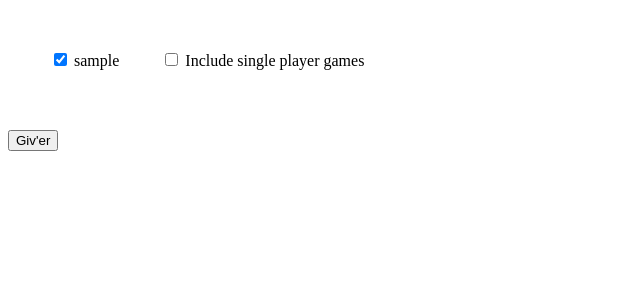
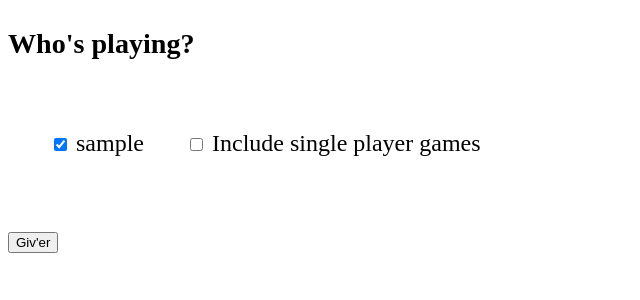
Before and after one commit to eniklas/gamatrix, a Flask app: template templates/index.html in a window 1280 px wide. Shown: the top 300 px of the page, without its empty margins (0-640 px from the left). Run offline with Flask 2, Linux system fonts and the light colour scheme; the template is opened without the code that fills it: most values are stand-ins (such as "Sample title", 1, 10 or a date in 2020); parts of the project's set-up code (start-up, migrations or seed data) failed here and were passed over.

Commit message:
exit flask properly; add title and set bigger font on main page

```diff
--- a/gamatrix-gog.py
+++ b/gamatrix-gog.py
@@ -6,7 +6,6 @@ import logging
 import os
 import sqlite3
 import sys
-import time
 from flask import Flask, request, render_template
 from ruamel.yaml import YAML
 
@@ -365,10 +364,9 @@ if __name__ == "__main__":
         sys.exit(1)
 
     if "mode" in config and config["mode"] == "server":
-        # Run in server mode; start flask and sleep forever
+        # Start Flask to run in server mode until killed
         app.run(host=config["interface"], port=config["port"])
-        while not time.sleep(1000):
-            pass
+        sys.exit(0)
 
     if args.userid is None:
         user_ids_to_compare = [u for u in config["users"].keys()]
--- a/templates/index.html
+++ b/templates/index.html
@@ -8,6 +8,10 @@
     td {
       padding: 20px;
     }
+
+    body {
+      font-size: x-large;
+    }
   </style>
   <title>
     gamatrix-gog
@@ -15,6 +19,7 @@
 </head>
 
 <body>
+  <h3>Who's playing?</h3>
   <table>
     <tr>
       <td>
```
